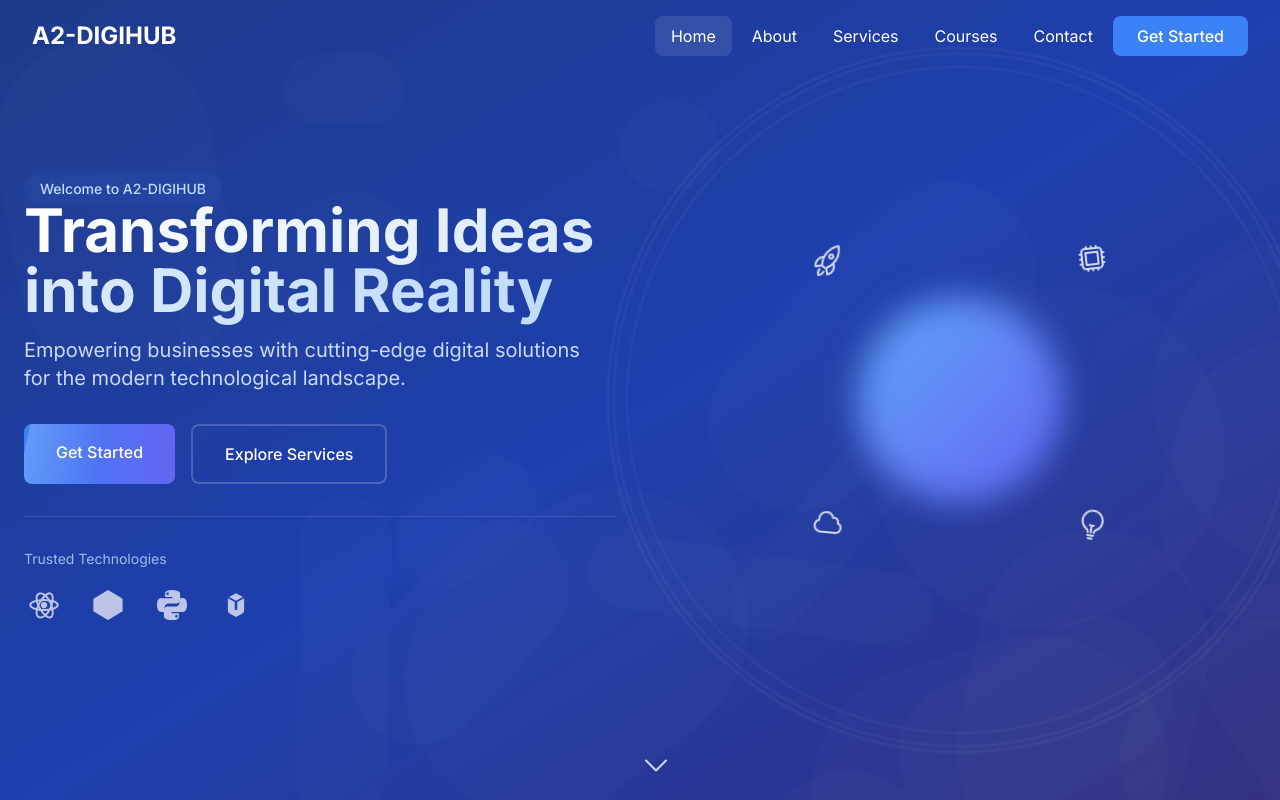
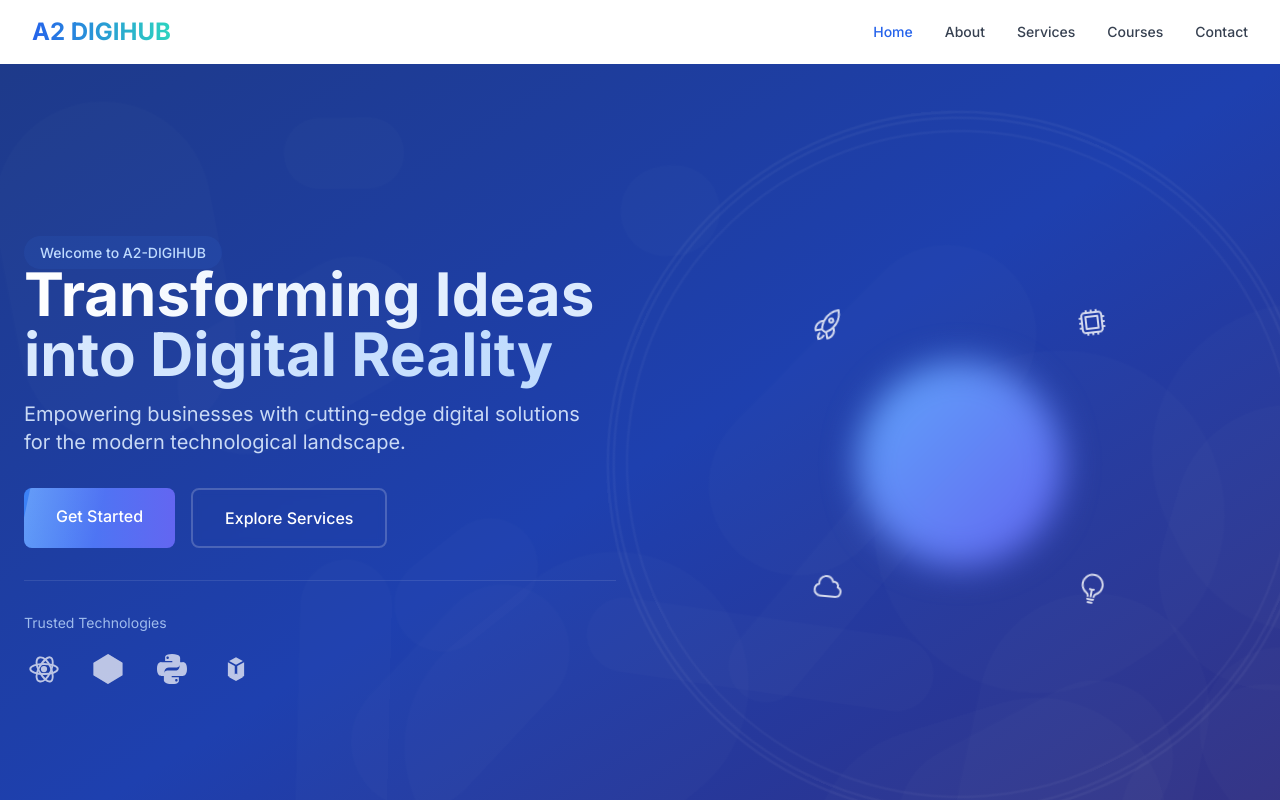
Before and after one commit to A2DIGIHUB/a2-digihub-website, a React (Create React App) app: page / in a window 1280 px wide. Shown: the top 800 px of the page. Built offline with nearby package versions, Linux system fonts and the light colour scheme.

Commit message:
fix: prevent overflow and improve responsive layout

```diff
--- a/src/components/layout/Layout.tsx
+++ b/src/components/layout/Layout.tsx
@@ -34,115 +34,48 @@ const Layout: React.FC<LayoutProps> = ({ children }) => {
   }, [location]);
 
   return (
-    <div className="min-h-screen flex flex-col">
-      <motion.header
-        initial={false}
-        animate={{
-          backgroundColor: isScrolled
-            ? 'rgba(15, 23, 42, 0.8)'
-            : location.pathname === '/'
-              ? 'transparent'
-              : 'rgba(15, 23, 42, 0.8)',
-          backdropFilter: isScrolled || location.pathname !== '/' ? 'blur(12px)' : 'none',
-        }}
-        transition={{ duration: 0.3 }}
+    <div className="flex flex-col min-h-screen w-full overflow-x-hidden">
+      <header
         className={`fixed top-0 left-0 right-0 z-50 transition-all duration-300 ${
-          isScrolled ? 'py-2' : 'py-4'
+          isScrolled ? 'bg-white shadow-md' : 'bg-transparent'
         }`}
       >
-        <nav className="max-w-7xl mx-auto px-4 sm:px-6 lg:px-8">
-          <div className="flex justify-between items-center">
-            {/* Logo */}
-            <Link
-              to="/"
-              className="relative group"
-            >
-              <motion.span
-                className={`text-2xl font-bold ${
-                  isScrolled || location.pathname !== '/'
-                    ? 'text-white'
-                    : 'text-white'
-                }`}
-              >
-                A2-DIGIHUB
-                <motion.div
-                  className="absolute -bottom-1 left-0 w-0 h-0.5 bg-blue-500 group-hover:w-full transition-all duration-300"
-                  whileHover={{ width: '100%' }}
-                />
-              </motion.span>
+        <nav className="container mx-auto px-4 sm:px-6 lg:px-8">
+          <div className="flex justify-between items-center h-16">
+            <Link to="/" className="flex items-center space-x-2">
+              <span className="text-2xl font-bold bg-gradient-to-r from-blue-600 to-teal-400 bg-clip-text text-transparent">
+                A2 DIGIHUB
+              </span>
             </Link>
 
             {/* Desktop Navigation */}
-            <div className="hidden md:flex items-center space-x-1">
+            <div className="hidden md:flex md:items-center md:space-x-8">
               {navItems.map((item) => (
                 <Link
                   key={item.path}
                   to={item.path}
-                  className="relative group px-4 py-2"
-                >
-                  <span
-                    className={`relative z-10 ${
-                      isScrolled || location.pathname !== '/'
-                        ? 'text-gray-300 group-hover:text-white'
-                        : 'text-white'
-                    } transition-colors duration-200`}
+                  className={`text-sm font-medium transition-colors duration-200 ${
+                    location.pathname === item.path
+                      ? 'text-blue-600'
+                      : 'text-gray-700 hover:text-blue-600'
+                  }`}
                 >
                   {item.label}
-                  </span>
-                  {location.pathname === item.path && (
-                    <motion.div
-                      layoutId="navbar-active"
-                      className="absolute inset-0 bg-white/10 rounded-lg"
-                      transition={{ type: "spring", bounce: 0.2, duration: 0.6 }}
-                    />
-                  )}
-                  <motion.div
-                    className="absolute bottom-0 left-0 h-0.5 bg-blue-500 opacity-0 group-hover:opacity-100"
-                    whileHover={{ width: '100%' }}
-                    initial={{ width: '0%' }}
-                    transition={{ duration: 0.3 }}
-                  />
                 </Link>
               ))}
-              <motion.button
-                whileHover={{ scale: 1.05 }}
-                whileTap={{ scale: 0.95 }}
-                className="ml-4 px-6 py-2 bg-blue-500 text-white rounded-lg font-medium hover:bg-blue-600 transition-colors"
-              >
-                Get Started
-              </motion.button>
             </div>
 
-            {/* Mobile Menu Button */}
-            <motion.button
-              whileTap={{ scale: 0.95 }}
-              className="md:hidden p-2 rounded-lg text-white/80 hover:text-white hover:bg-white/10 transition-colors"
+            {/* Mobile menu button */}
+            <button
               onClick={() => setIsMenuOpen(!isMenuOpen)}
+              className="md:hidden p-2 rounded-md text-gray-700 hover:text-blue-600 focus:outline-none"
             >
-              <AnimatePresence mode="wait">
               {isMenuOpen ? (
-                  <motion.div
-                    key="close"
-                    initial={{ rotate: -90, opacity: 0 }}
-                    animate={{ rotate: 0, opacity: 1 }}
-                    exit={{ rotate: 90, opacity: 0 }}
-                    transition={{ duration: 0.2 }}
-                  >
                 <XMarkIcon className="h-6 w-6" />
-                  </motion.div>
               ) : (
-                  <motion.div
-                    key="menu"
-                    initial={{ rotate: 90, opacity: 0 }}
-                    animate={{ rotate: 0, opacity: 1 }}
-                    exit={{ rotate: -90, opacity: 0 }}
-                    transition={{ duration: 0.2 }}
-                  >
                 <Bars3Icon className="h-6 w-6" />
-                  </motion.div>
               )}
-              </AnimatePresence>
-            </motion.button>
+            </button>
           </div>
         </nav>
 
@@ -153,47 +86,36 @@ const Layout: React.FC<LayoutProps> = ({ children }) => {
               initial={{ opacity: 0, height: 0 }}
               animate={{ opacity: 1, height: 'auto' }}
               exit={{ opacity: 0, height: 0 }}
-              transition={{ duration: 0.3, ease: "easeInOut" }}
-              className="md:hidden backdrop-blur-lg bg-slate-900/90"
+              className="md:hidden bg-white border-t"
             >
-              <div className="px-4 py-4 space-y-2">
+              <div className="container mx-auto px-4 py-2 space-y-1">
                 {navItems.map((item) => (
-                  <motion.div
+                  <Link
                     key={item.path}
-                    initial={{ opacity: 0, x: -20 }}
-                    animate={{ opacity: 1, x: 0 }}
-                    transition={{ duration: 0.2 }}
-                  >
-                    <Link
                     to={item.path}
-                      className={`block px-4 py-3 rounded-lg text-base font-medium ${
+                    onClick={() => setIsMenuOpen(false)}
+                    className={`block px-3 py-2 rounded-md text-base font-medium ${
                       location.pathname === item.path
-                          ? 'text-white bg-white/10'
-                          : 'text-gray-300 hover:text-white hover:bg-white/10'
-                      } transition-colors`}
+                        ? 'text-blue-600 bg-blue-50'
+                        : 'text-gray-700 hover:text-blue-600 hover:bg-blue-50'
+                    }`}
                   >
                     {item.label}
                   </Link>
-                  </motion.div>
                 ))}
-                <motion.div
-                  initial={{ opacity: 0, x: -20 }}
-                  animate={{ opacity: 1, x: 0 }}
-                  transition={{ duration: 0.2, delay: 0.1 }}
-                >
-                  <button className="w-full mt-2 px-4 py-3 bg-blue-500 text-white rounded-lg font-medium hover:bg-blue-600 transition-colors">
-                    Get Started
-                  </button>
-                </motion.div>
               </div>
             </motion.div>
           )}
         </AnimatePresence>
-      </motion.header>
+      </header>
 
-      <main className="flex-grow">
+      <main className="flex-grow pt-16 w-full max-w-full">
         {children}
       </main>
+
+      <footer className="bg-gray-900 text-white w-full">
+        {/* Footer content */}
+      </footer>
     </div>
   );
 };
--- a/src/index.css
+++ b/src/index.css
@@ -7,10 +7,15 @@
 @layer base {
   html {
     scroll-behavior: smooth;
+    @apply overflow-x-hidden;
   }
 
   body {
-    @apply text-gray-900 antialiased;
+    @apply text-gray-900 antialiased overflow-x-hidden min-h-screen;
+  }
+
+  #root {
+    @apply min-h-screen flex flex-col;
   }
 
   /* Improved focus styles */
```
Lines whose indentation alone changed are shown as unchanged.
